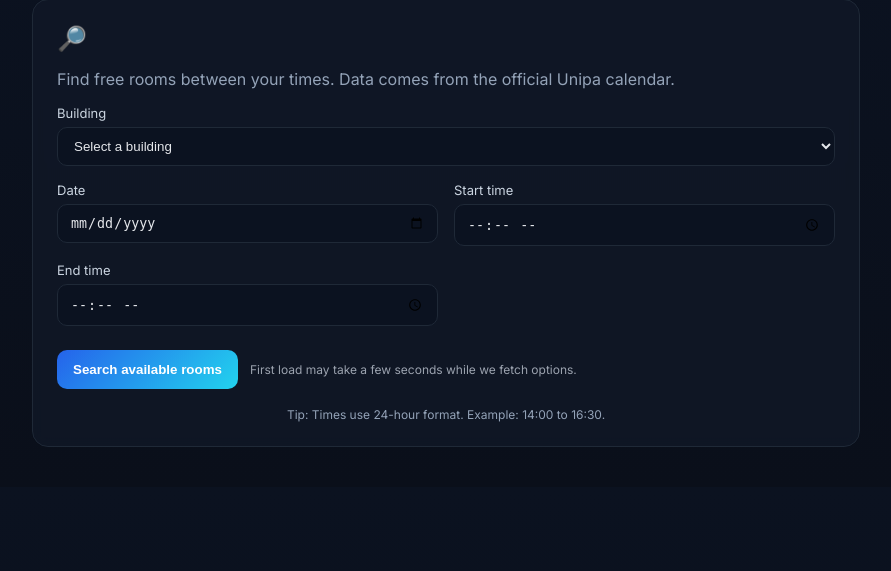
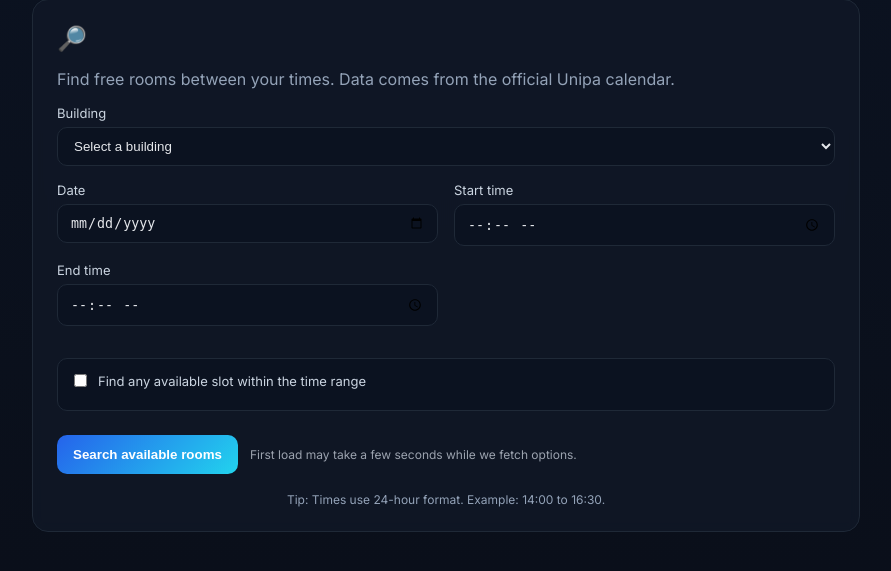
Before and after one commit to GabrielProjects/UniPA-Room-Finder, a Flask app: template templates/index.html in a window 1280 px wide. Shown: the part 41-612 px from the top of the page, without its empty margins (194-1085 px from the left). Run offline with Flask 3, Linux system fonts and the light colour scheme; the template is opened without the code that fills it, so the values that code supplies are empty.

Commit message:
Add loading indicator and flexible time slot search mode

```diff
--- a/app.py
+++ b/app.py
@@ -1,8 +1,8 @@
 import os
 import re
 import time
-from datetime import datetime
-from typing import Dict, List, Tuple
+from datetime import datetime, timedelta
+from typing import Dict, List, Tuple, Optional
 
 import requests
 from flask import Flask, render_template, request, redirect, url_for, flash
@@ -178,6 +178,48 @@ def find_available_rooms(building_text: str, user_start: datetime, user_end: dat
     return available
 
 
+def find_flexible_slots(
+    building_text: str, range_start: datetime, range_end: datetime, duration_hours: float
+) -> Dict[str, Tuple[str, str, List[Tuple[datetime, datetime]]]]:
+    """
+    Find rooms with ANY available slot of `duration_hours` within [range_start, range_end].
+    Returns: {room_name: (seats, url, [(slot_start, slot_end), ...])}
+    """
+    rooms = get_rooms_for_building(building_text)
+    duration_delta = timedelta(hours=duration_hours)
+
+    results: Dict[str, Tuple[str, str, List[Tuple[datetime, datetime]]]] = {}
+
+    for room_name, (seats, url) in rooms.items():
+        try:
+            resp = requests.get(url, timeout=15)
+            if resp.status_code != 200:
+                continue
+            events = parse_events_from_html(resp.text)
+
+            # Find all free slots of the required duration
+            free_slots: List[Tuple[datetime, datetime]] = []
+            current = range_start
+
+            while current + duration_delta <= range_end:
+                slot_end = current + duration_delta
+                if is_room_free(events, current, slot_end):
+                    free_slots.append((current, slot_end))
+                    # Jump to end of this slot to avoid overlapping results
+                    current = slot_end
+                else:
+                    # Move forward by 30 min intervals
+                    current += timedelta(minutes=30)
+
+            if free_slots:
+                results[room_name] = (seats, url, free_slots)
+
+        except Exception:
+            continue
+
+    return results
+
+
 # ====== Flask routes ======
 
 _cached_buildings: List[str] = []
@@ -206,6 +248,8 @@ def search():
         date_str = request.form.get("date", "").strip()
         start_time = request.form.get("start_time", "").strip()
         end_time = request.form.get("end_time", "").strip()
+        flexible_mode = request.form.get("flexible_mode") == "1"
+        duration_str = request.form.get("duration", "2").strip()
 
         if not (building and date_str and start_time and end_time):
             flash("Please fill in all fields.", "error")
@@ -217,25 +261,65 @@ def search():
             flash("End time must be after start time.", "error")
             return redirect(url_for("index"))
 
-        available = find_available_rooms(building, user_start, user_end)
+        if flexible_mode:
+            try:
+                duration_hours = float(duration_str)
+                if duration_hours <= 0:
+                    raise ValueError
+            except ValueError:
+                flash("Invalid duration value.", "error")
+                return redirect(url_for("index"))
 
-        # Sort by room name
-        sorted_items = sorted(available.items(), key=lambda kv: kv[0])
-        result = [
-            {"name": name, "seats": seats, "url": url}
-            for name, (seats, url) in sorted_items
-        ]
+            # Find flexible slots
+            results_dict = find_flexible_slots(building, user_start, user_end, duration_hours)
 
-        return render_template(
-            "results.html",
-            title=APP_TITLE,
-            building=building,
-            date=date_str,
-            start_time=start_time,
-            end_time=end_time,
-            results=result,
-            total=len(result),
-        )
+            # Format for template
+            result = []
+            for name, (seats, url, slots) in sorted(results_dict.items(), key=lambda kv: kv[0]):
+                slot_strings = [
+                    f"{s.strftime('%H:%M')}–{e.strftime('%H:%M')}" for s, e in slots
+                ]
+                result.append({
+                    "name": name,
+                    "seats": seats,
+                    "url": url,
+                    "slots": slot_strings,
+                })
+
+            return render_template(
+                "results.html",
+                title=APP_TITLE,
+                building=building,
+                date=date_str,
+                start_time=start_time,
+                end_time=end_time,
+                flexible_mode=True,
+                duration=duration_hours,
+                results=result,
+                total=len(result),
+            )
+        else:
+            # Exact time search
+            available = find_available_rooms(building, user_start, user_end)
+
+            # Sort by room name
+            sorted_items = sorted(available.items(), key=lambda kv: kv[0])
+            result = [
+                {"name": name, "seats": seats, "url": url}
+                for name, (seats, url) in sorted_items
+            ]
+
+            return render_template(
+                "results.html",
+                title=APP_TITLE,
+                building=building,
+                date=date_str,
+                start_time=start_time,
+                end_time=end_time,
+                flexible_mode=False,
+                results=result,
+                total=len(result),
+            )
 
     except Exception as e:
         flash(f"Search failed: {e}", "error")
--- a/templates/index.html
+++ b/templates/index.html
@@ -24,9 +24,24 @@
       .note{font-size:12px;color:#9ca3af}
       .flash{padding:12px 14px;background:#7f1d1d;color:#fecaca;border:1px solid #ef4444;border-radius:10px;margin-bottom:14px}
       footer{margin-top:18px;font-size:12px;color:#94a3b8;text-align:center}
+      .loading-overlay{display:none;position:fixed;top:0;left:0;right:0;bottom:0;background:rgba(10,15,26,0.95);z-index:999;justify-content:center;align-items:center;flex-direction:column}
+      .loading-overlay.show{display:flex}
+      .spinner{width:50px;height:50px;border:4px solid #1f2937;border-top:4px solid #22d3ee;border-radius:50%;animation:spin 0.8s linear infinite}
+      @keyframes spin{to{transform:rotate(360deg)}}
+      .loading-text{color:#e5e7eb;margin-top:16px;font-size:16px}
+      .flex-mode{margin-top:16px;padding:12px;background:#0b1220;border:1px solid #1f2937;border-radius:10px}
+      .flex-mode label{display:flex;align-items:center;gap:8px;margin-bottom:8px;cursor:pointer}
+      .flex-mode input[type="checkbox"]{width:auto}
+      .duration-input{margin-top:8px;display:none}
+      .duration-input.show{display:block}
     </style>
   </head>
   <body>
+    <div class="loading-overlay" id="loadingOverlay">
+      <div class="spinner"></div>
+      <div class="loading-text" id="loadingText">Searching for available rooms...</div>
+    </div>
+
     <div class="wrap">
       <div class="card">
         <h1>🔎 {{ title }}</h1>
@@ -64,6 +79,17 @@
             <input id="end_time" type="time" name="end_time" required />
           </div>
 
+          <div class="flex-mode full">
+            <label>
+              <input type="checkbox" id="flexibleMode" name="flexible_mode" value="1" />
+              <span>Find any available slot within the time range</span>
+            </label>
+            <div class="duration-input" id="durationInput">
+              <label for="duration">Required duration (hours)</label>
+              <input id="duration" type="number" name="duration" min="1" max="12" step="0.5" value="2" />
+            </div>
+          </div>
+
           <div class="actions full">
             <button type="submit">Search available rooms</button>
             <span class="note">First load may take a few seconds while we fetch options.</span>
@@ -73,5 +99,24 @@
         <footer>Tip: Times use 24-hour format. Example: 14:00 to 16:30.</footer>
       </div>
     </div>
+
+    <script>
+      const flexCheckbox = document.getElementById('flexibleMode');
+      const durationInput = document.getElementById('durationInput');
+      const searchForm = document.querySelector('form');
+      const loadingOverlay = document.getElementById('loadingOverlay');
+
+      flexCheckbox.addEventListener('change', () => {
+        if (flexCheckbox.checked) {
+          durationInput.classList.add('show');
+        } else {
+          durationInput.classList.remove('show');
+        }
+      });
+
+      searchForm.addEventListener('submit', () => {
+        loadingOverlay.classList.add('show');
+      });
+    </script>
   </body>
 </html>
```
Also changed, not shown: templates/results.html (+14 -1 lines).
